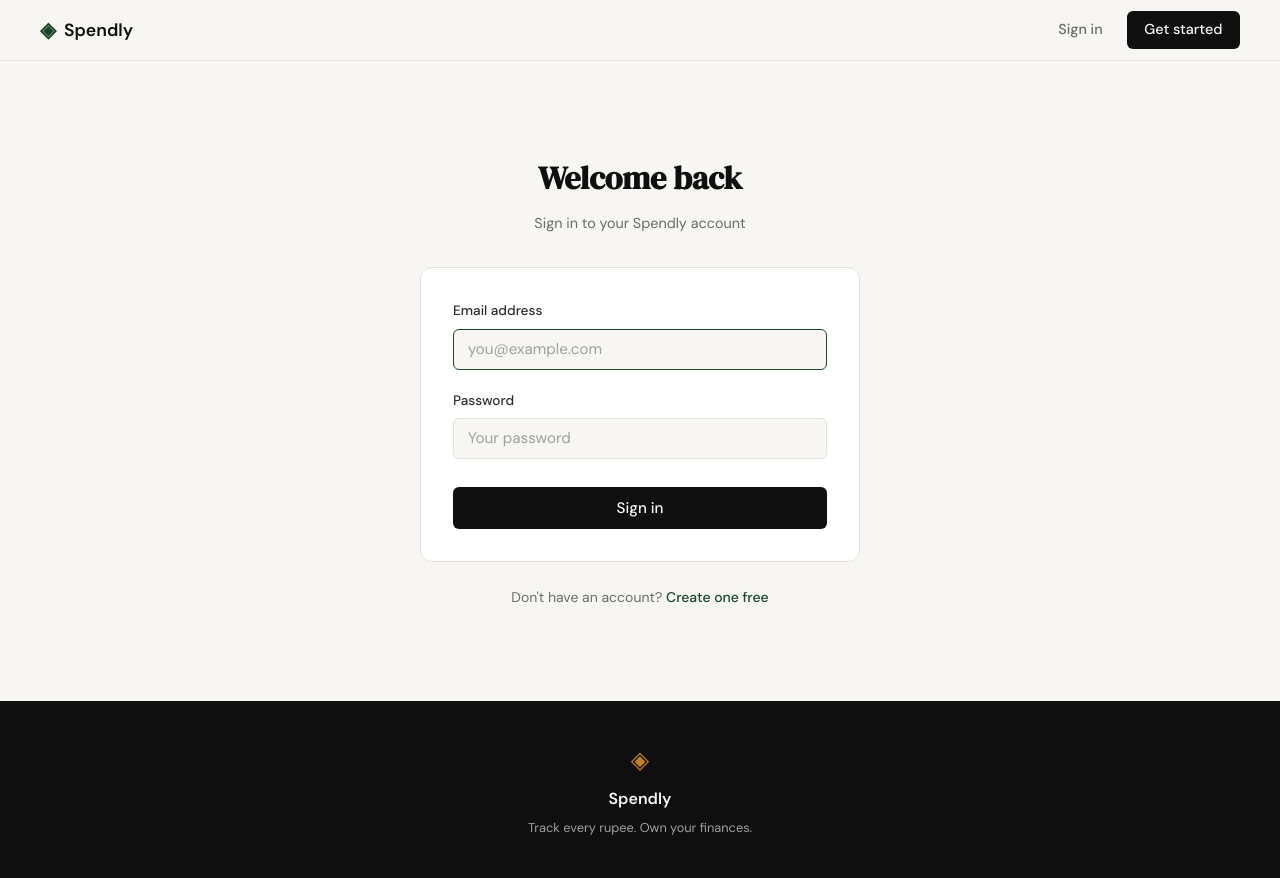
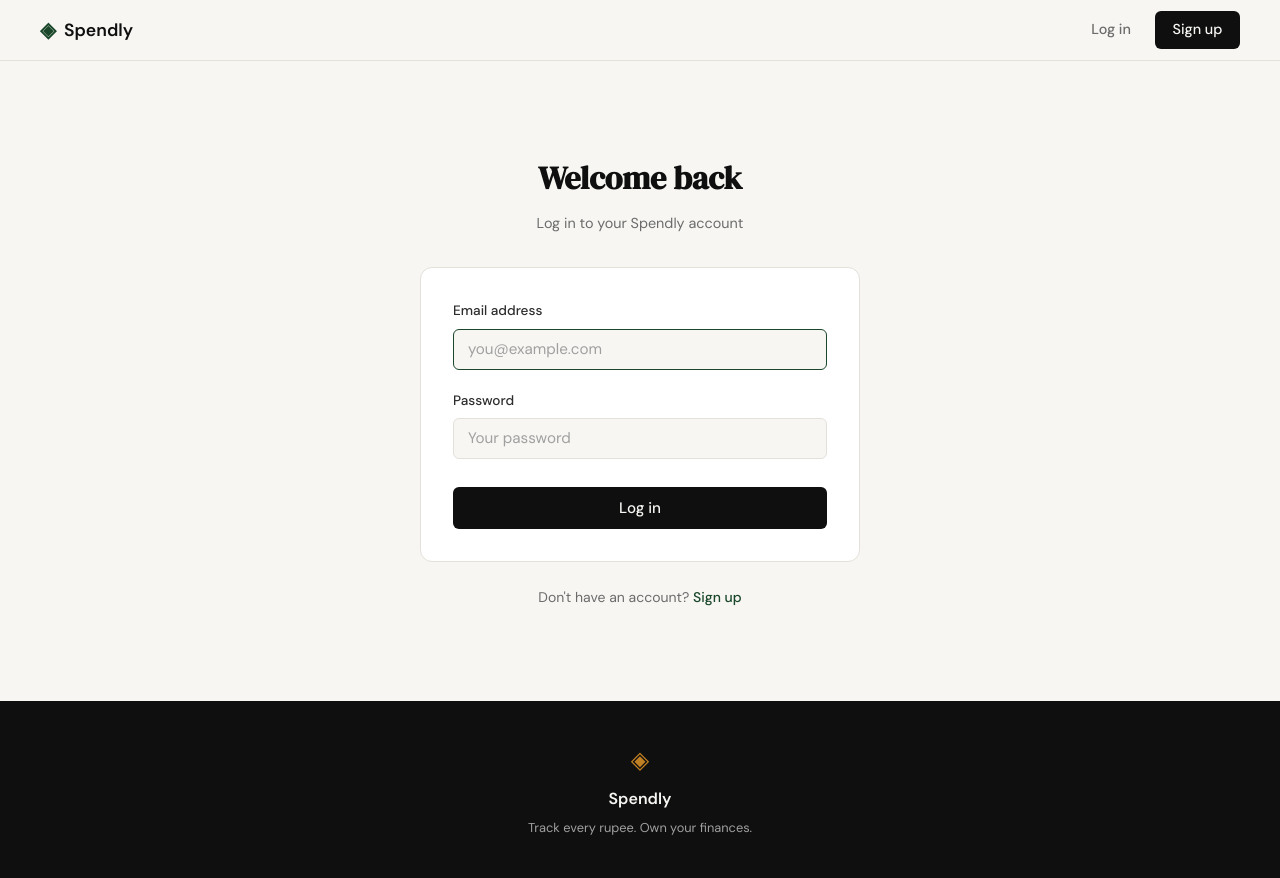
Before and after one commit to NaveenG26/expence-tracker, a Flask app: page /login in a window 1280 px wide. Run offline with Flask 3, Linux system fonts and the light colour scheme.

Commit message:
standardise auth labels: Log in, Log out, Sign up
Co-Authored-By: Claude Opus 5.5 <noreply@anthropic.com>

```diff
--- a/templates/base.html
+++ b/templates/base.html
@@ -21,10 +21,10 @@
             <div class="nav-links">
                 {% if session.get('user_id') %}
                 <a href="{{ url_for('profile') }}" class="nav-user"{% if request.endpoint == 'profile' %} aria-current="page"{% endif %}>{{ session.get('user_name') }}</a>
-                <a href="{{ url_for('logout') }}" class="nav-cta">Sign out</a>
+                <a href="{{ url_for('logout') }}" class="nav-cta">Log out</a>
                 {% else %}
-                <a href="{{ url_for('login') }}">Sign in</a>
-                <a href="{{ url_for('register') }}" class="nav-cta">Get started</a>
+                <a href="{{ url_for('login') }}">Log in</a>
+                <a href="{{ url_for('register') }}" class="nav-cta">Sign up</a>
                 {% endif %}
             </div>
         </div>
--- a/templates/landing.html
+++ b/templates/landing.html
@@ -18,7 +18,7 @@
         </p>
         <div class="hero-actions">
             <a href="{{ url_for('register') }}" class="btn-primary">Start tracking free</a>
-            <a href="{{ url_for('login') }}" class="btn-ghost">Sign in</a>
+            <a href="{{ url_for('login') }}" class="btn-ghost">Log in</a>
         </div>
     </div>
     <div class="hero-visual">
--- a/templates/login.html
+++ b/templates/login.html
@@ -1,6 +1,6 @@
 {% extends "base.html" %}
 
-{% block title %}Sign in — Spendly{% endblock %}
+{% block title %}Log in — Spendly{% endblock %}
 
 {% block content %}
 
@@ -9,7 +9,7 @@
 
         <div class="auth-header">
             <h1 class="auth-title">Welcome back</h1>
-            <p class="auth-subtitle">Sign in to your Spendly account</p>
+            <p class="auth-subtitle">Log in to your Spendly account</p>
         </div>
 
         <div class="auth-card">
@@ -31,13 +31,13 @@
                            class="form-input" placeholder="Your password"
                            required>
                 </div>
-                <button type="submit" class="btn-submit">Sign in</button>
+                <button type="submit" class="btn-submit">Log in</button>
             </form>
         </div>
 
         <p class="auth-switch">
             Don't have an account?
-            <a href="{{ url_for('register') }}">Create one free</a>
+            <a href="{{ url_for('register') }}">Sign up</a>
         </p>
 
     </div>
--- a/templates/register.html
+++ b/templates/register.html
@@ -1,6 +1,6 @@
 {% extends "base.html" %}
 
-{% block title %}Create account — Spendly{% endblock %}
+{% block title %}Sign up — Spendly{% endblock %}
 
 {% block content %}
 
@@ -36,13 +36,13 @@
                            class="form-input" placeholder="Min. 8 characters"
                            required>
                 </div>
-                <button type="submit" class="btn-submit">Create account</button>
+                <button type="submit" class="btn-submit">Sign up</button>
             </form>
         </div>
 
         <p class="auth-switch">
             Already have an account?
-            <a href="{{ url_for('login') }}">Sign in</a>
+            <a href="{{ url_for('login') }}">Log in</a>
         </p>
 
     </div>
```
Also changed, not shown: tests/test_login_logout.py (+5 -5 lines).
